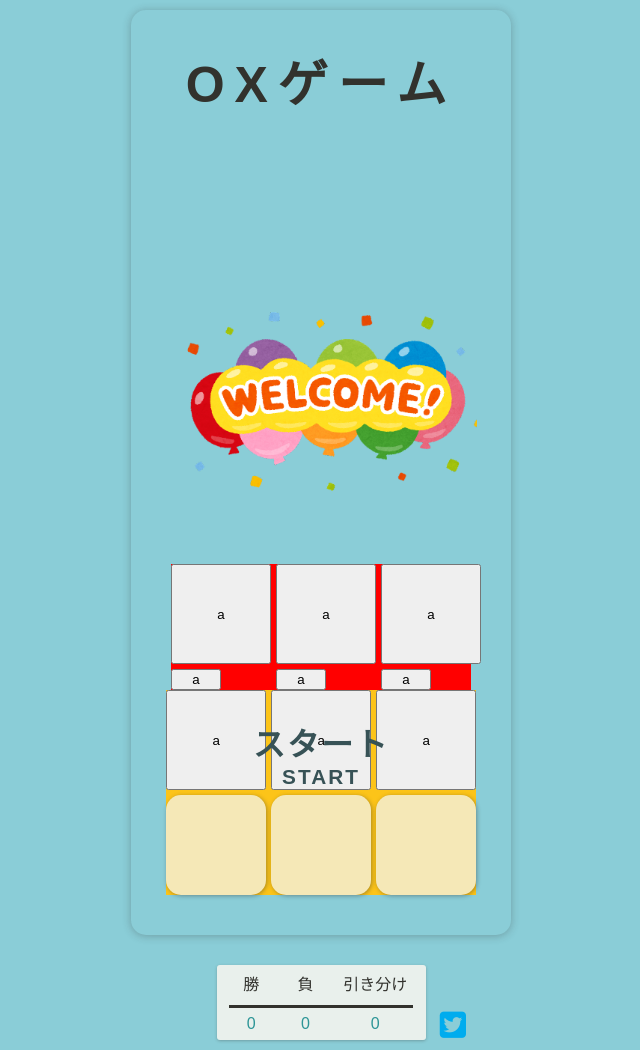
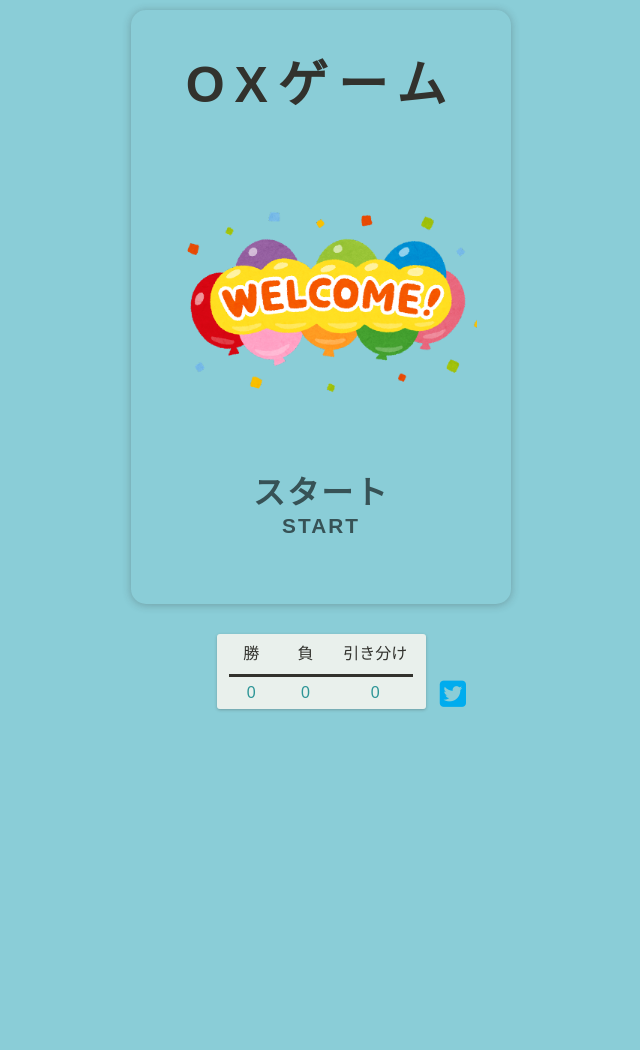
Before and after one commit to fishiryoma/tictactoe, a plain HTML site: page index.html in a window 1280 px wide. Shown: the whole page, without its empty margins (319-959 px from the left). After the commit the page ends 800 px from the top, so only its background shows below. Drawn offline with Linux system fonts and the light colour scheme; a web font is replaced by a local one.

Commit message:
ios issue

```diff
--- a/index.html
+++ b/index.html
@@ -39,16 +39,16 @@
           <div data-line="7"></div>
           <div data-line="8"></div>
         </div>
-        <div class="playground wrap">
+        <!-- <div class="playground wrap">
           <button class="a">a</button>
           <button class="a">a</button>
           <button class="a">a</button>
           <button class="b">a</button>
           <button class="b">a</button>
           <button class="b">a</button>
-          <!-- <button data-index="1"></button>
+          <button data-index="1"></button>
           <button data-index="2"></button>
-          <button data-index="3"></button> -->
+          <button data-index="3"></button>
         </div>
         <div class="playground wrap2">
           <button class="a">a</button>
@@ -57,7 +57,7 @@
           <button data-index="1"></button>
           <button data-index="2"></button>
           <button data-index="3"></button>
-        </div>
+        </div> -->
         <!--MESSAGE BOX  -->
         <div class="start-game btn">
           <p class="title">スタート</p>
--- a/style.scss
+++ b/style.scss
@@ -51,7 +51,6 @@ body {
   grid-template-columns: 1fr 1fr 1fr;
   // grid-template-rows: repeat(3, 1fr);
   gap: 5px;
-  // -webkit-gap: 5px;
   position: relative;
 }
 
@@ -70,12 +69,12 @@ body {
 button[data-index] {
   height: 100px;
   width: 100px;
-  background-color: #f5e8b7;
-  border-radius: 15px;
-  border: none;
-  box-shadow: 1px 1px 4px rgb(50, 50, 45, 0.4);
+  // background-color: #f5e8b7;
+  // border-radius: 15px;
+  // border: none;
+  // box-shadow: 1px 1px 4px rgb(50, 50, 45, 0.4);
   font-size: 80px;
-  font-weight: 700;
+  // font-weight: 700;
   // line-height: 104px;
   &.circle::after {
     content: "Ｏ";
@@ -272,14 +271,14 @@ button[data-index] {
   }
 }
 
-.wrap {
-  background-color: red;
-  width: 300px;
-  display: grid;
+// .wrap {
+//   background-color: red;
+//   width: 300px;
+//   display: grid;
 
-  grid-template-columns: 1fr 1fr 1fr;
-  font-size: 80px;
-}
+//   grid-template-columns: 1fr 1fr 1fr;
+//   font-size: 80px;
+// }
 .a {
   height: 100px;
   width: 100px;
@@ -288,6 +287,6 @@ button[data-index] {
   width: 50px;
 }
 
-.wrap2 {
-  background-color: #fcc419;
-}
+// .wrap2 {
+//   background-color: #fcc419;
+// }
```
Also changed, not shown: style.css, 1 other file.
